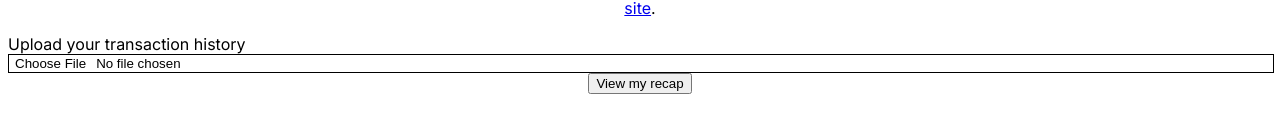
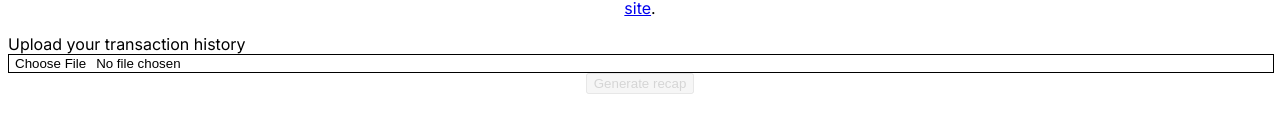
Before and after one commit to thomashockaday/coinbase-recap, a Next.js app: page / in a window 1280 px wide. Shown: the part 167-300 px from the top of the page. Built offline with nearby package versions, Linux system fonts and the light colour scheme.

Commit message:
Add initial csv reading logic

```diff
--- a/app/page.tsx
+++ b/app/page.tsx
@@ -1,8 +1,36 @@
+'use client';
+
 import { Button } from '@/components/ui/button';
 import { Input } from '@/components/ui/input';
 import { Label } from '@/components/ui/label';
+import { useState } from 'react';
 
 export default function Home() {
+  const [uploadedFile, setUploadedFile] = useState<File | null>(null);
+  const [fileContents, setFileContents] = useState<String | null>(null);
+
+  const handleFileChange = (
+    event: React.ChangeEvent<HTMLInputElement>
+  ): void => {
+    if (event.target.files === null) {
+      return;
+    }
+
+    setUploadedFile(event.target.files[0]);
+  };
+
+  const handleSubmit = (): void => {
+    if (uploadedFile === null) {
+      return;
+    }
+
+    const reader = new FileReader();
+    reader.onload = (): void => {
+      setFileContents(reader.result as string);
+    };
+    reader.readAsBinaryString(uploadedFile);
+  };
+
   return (
     <main className="p-24">
       <section className="py-12 flex flex-col items-center gap-8">
@@ -29,11 +57,20 @@ export default function Home() {
 
         <div className="w-full max-w-sm">
           <Label htmlFor="csv">Upload your transaction history</Label>
-          <Input id="csv" type="file" />
+          <Input
+            id="csv"
+            type="file"
+            accept=".csv"
+            onChange={handleFileChange}
+          />
         </div>
 
-        <Button>View my recap</Button>
+        <Button disabled={uploadedFile === null} onClick={handleSubmit}>
+          Generate recap
+        </Button>
       </section>
+
+      {fileContents !== null && <section>{fileContents}</section>}
     </main>
   );
 }
```
